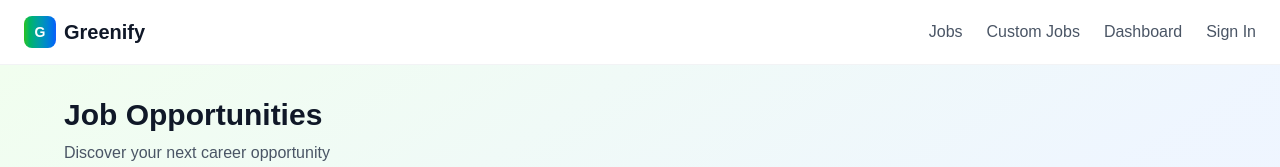
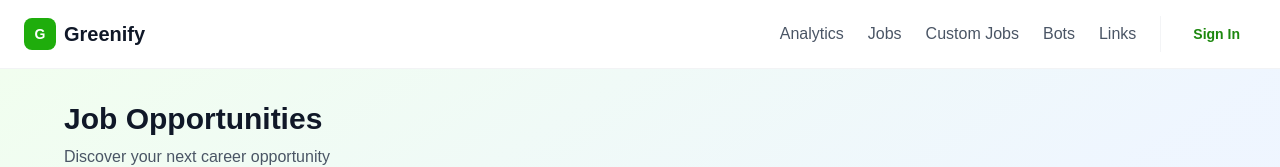
Before and after one commit to Evanwood5/greenwebsite, a Next.js app in the folder greensite/: page /jobs in a window 1280 px wide. Shown: the top 167 px of the page. Built offline with nearby package versions, Linux system fonts and the light colour scheme; no server answers; the database is empty.

Commit message:
update navbar with new navigation links and clean logo

```diff
--- a/greensite/components/Navbar.tsx
+++ b/greensite/components/Navbar.tsx
@@ -10,37 +10,43 @@ export default function Navbar() {
     <nav className="w-full px-6 py-4 bg-white/80 backdrop-blur-sm border-b border-gray-200/50">
       <div className="max-w-7xl mx-auto flex justify-between items-center">
         <Link href="/" className="flex items-center space-x-2">
-          <div className="w-8 h-8 bg-gradient-to-r from-green-500 to-blue-600 rounded-lg flex items-center justify-center">
+          <div className="w-8 h-8 bg-green-600 rounded-lg flex items-center justify-center">
             <span className="text-white font-bold text-sm">G</span>
           </div>
           <span className="text-xl font-bold text-gray-900">Greenify</span>
         </Link>
 
         <div className="flex items-center space-x-6">
-          <Link href="/jobs" className="text-gray-600 hover:text-gray-900 transition-colors">
+          <Link href="/analytics" className="text-gray-600 hover:text-green-600 transition-colors font-medium">
+            Analytics
+          </Link>
+          <Link href="/jobs" className="text-gray-600 hover:text-green-600 transition-colors font-medium">
             Jobs
           </Link>
-          <Link href="/custom_jobs" className="text-gray-600 hover:text-gray-900 transition-colors">
+          <Link href="/custom_jobs" className="text-gray-600 hover:text-green-600 transition-colors font-medium">
             Custom Jobs
           </Link>
-          <Link href="/dashboard" className="text-gray-600 hover:text-gray-900 transition-colors">
-            Dashboard
+          <Link href="/bots" className="text-gray-600 hover:text-green-600 transition-colors font-medium">
+            Bots
+          </Link>
+          <Link href="/links" className="text-gray-600 hover:text-green-600 transition-colors font-medium">
+            Links
           </Link>
           {user ? (
-            <div className="flex items-center space-x-4">
-              <span className="text-sm text-gray-500">{user.email}</span>
+            <div className="flex items-center space-x-4 pl-4 border-l border-gray-100">
+              <span className="text-sm text-gray-500 hidden md:block">{user.email}</span>
               <button
                 onClick={signOut}
-                className="px-4 py-2 text-sm text-red-600 hover:text-red-700 hover:bg-red-50 rounded-lg transition-colors"
+                className="px-4 py-2 text-sm text-red-600 hover:text-red-700 hover:bg-red-50 rounded-lg transition-colors font-medium"
               >
                 Sign Out
               </button>
             </div>
           ) : (
-            <div className="flex items-center space-x-3">
+            <div className="flex items-center space-x-3 pl-4 border-l border-gray-100">
               <Link
                 href="/auth"
-                className="text-gray-600 hover:text-gray-900 transition-colors"
+                className="px-4 py-2 text-sm text-green-700 font-semibold hover:bg-green-50 rounded-lg transition-colors"
               >
                 Sign In
               </Link>
```
